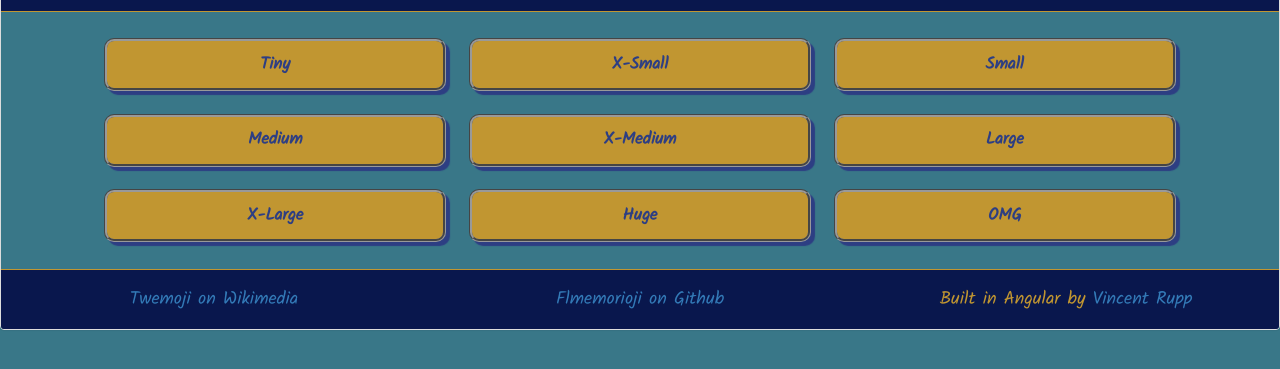
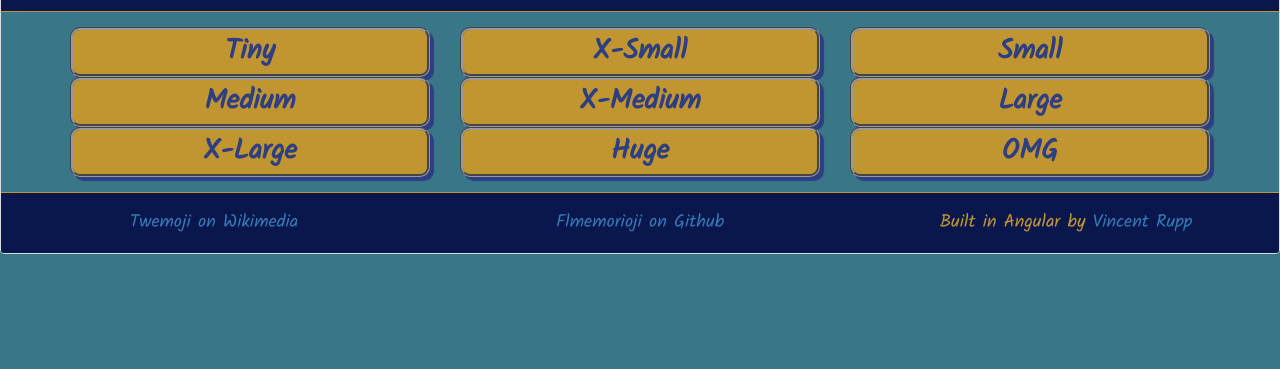
Before and after one commit to VincentRupp/Flmemorioji, a website: page app/index.html at #/new in a window 1280 px wide. Shown: the part 73-442 px from the top of the page. Drawn offline with nearby package versions, Linux system fonts and the light colour scheme; some packages are replaced by stand-ins of ours.

Commit message:
css change, better support

```diff
--- a/app/app.css
+++ b/app/app.css
@@ -55,6 +55,7 @@ body {
 	font-weight:bold;
 	font-size:1.2em;
 	color:#2d3e83;
+	z-index:2;
 	/*color:#FFDE90;*/
 	background-color:#c19631;
 	/*background-color:#6C7AB0;*/
@@ -67,13 +68,14 @@ button.footerButton:hover {
 }
 /*CSS for /newgame */
 .gameSize {
-	width:30%;
+/*	width:30%;
 	margin:1%;
-	padding:1%;
+	padding:1%;*/
+	min-height:50px;
 	border:3px groove #999;
 	border-radius:10px;
 	font-weight:bold;
-	font-size:1.2em;
+	font-size:2em;
 	color:#2d3e83;
 	/*color:#FFDE90;*/
 	background-color:#c19631;
@@ -124,6 +126,10 @@ button.footerButton:hover {
 .winmojistd.winmoji {
 	width: 40%;
 }
+.winmojistd>img {
+	max-height:300px;
+}
+
 .winrowbtm {
 	position:relative;
 	top:-20%;
--- a/app/components/newgame/newgame.html
+++ b/app/components/newgame/newgame.html
@@ -5,12 +5,12 @@
 <div class="panel-body">
 	<div class="container">
 		<div class="row">
-			<div class="col-xs-12 text-center">
-				<button 	ng-repeat="size in sizeList"
-							ng-click="startGame(size.size)"
-							class="gameSize">
-								{{ size.name }}
-				</button>
+			<!-- <div class="col-xs-12 text-center"> -->
+			<!-- <div class="col-md-4"> -->
+				<div class="col-sm-4 col-xs-12 text-center" ng-repeat="size in sizeList">
+					<button ng-click="startGame(size.size)" class="gameSize" style="width:100%;">
+						{{ size.name }}
+					</button>
 			</div>
 		</div>
 	</div>
```
